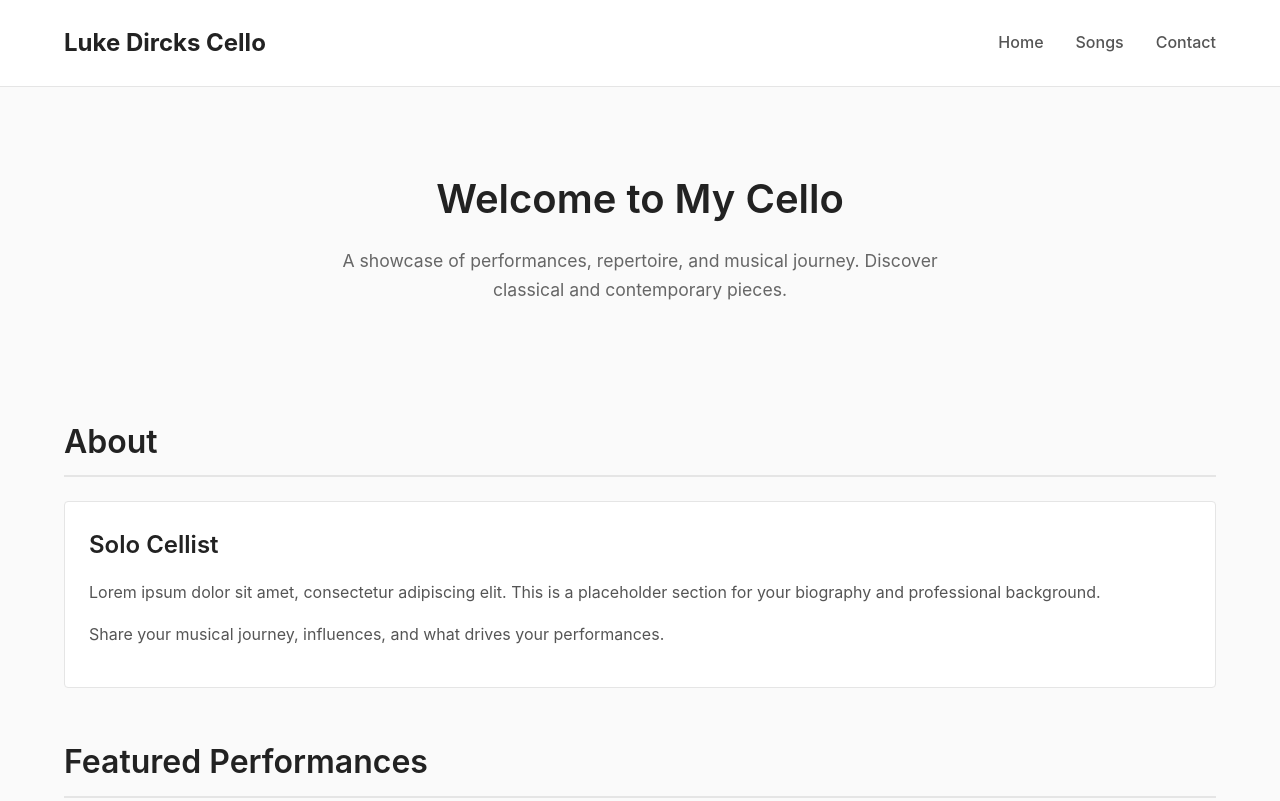
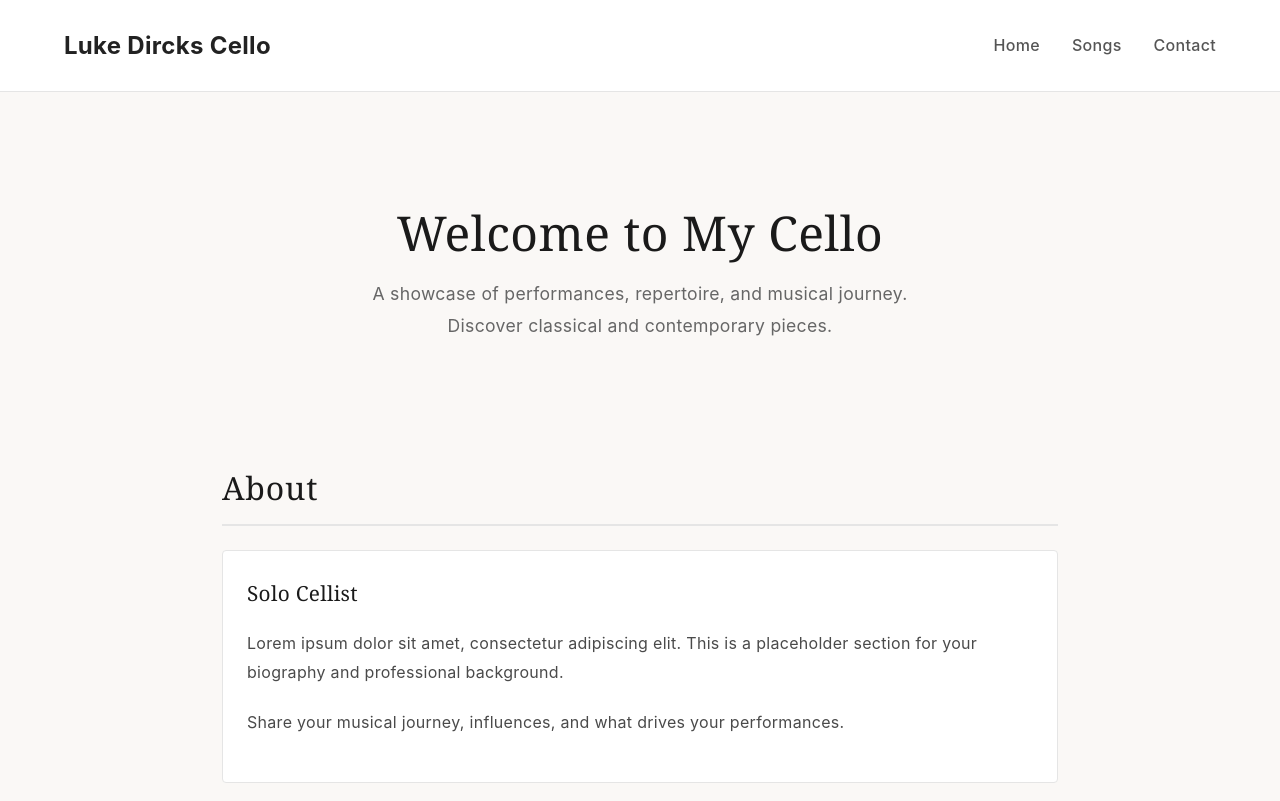
Before and after one commit to lukedircks/lukedirckscello, a plain HTML site: page index.html in a window 1280 px wide. Shown: the top 801 px of the page. Drawn offline with Linux system fonts and the light colour scheme.

Commit message:
beautify

```diff
--- a/css/styles.css
+++ b/css/styles.css
@@ -1,5 +1,6 @@
 /* ==========================================
    Cello Musician Portfolio - Stylesheet
+   Elegant, Timeless Aesthetic
    ========================================== */
 
 /* Reset and Base Styles */
@@ -14,34 +15,46 @@ html {
 }
 
 body {
-  font-family: -apple-system, BlinkMacSystemFont, 'Segoe UI', Roboto, Oxygen, Ubuntu, Cantarell, sans-serif;
-  line-height: 1.6;
-  color: #333;
-  background-color: #fafafa;
+  font-family: -apple-system, BlinkMacSystemFont, 'Segoe UI', 'Helvetica Neue', sans-serif;
+  line-height: 1.8;
+  color: #3a3a3a;
+  background-color: #faf8f6;
+  letter-spacing: 0.3px;
 }
 
 /* Typography */
 h1, h2, h3, h4, h5, h6 {
-  margin-bottom: 1rem;
-  color: #222;
-  font-weight: 600;
+  font-family: 'Georgia', serif;
+  margin-bottom: 1.5rem;
+  color: #1a1a1a;
+  font-weight: 400;
+  letter-spacing: 0.5px;
 }
 
 h1 {
-  font-size: 2.5rem;
+  font-size: 3rem;
+  line-height: 1.2;
+  font-weight: 400;
 }
 
 h2 {
   font-size: 2rem;
+  margin-bottom: 2rem;
+  font-weight: 400;
+  letter-spacing: 0.8px;
 }
 
 h3 {
-  font-size: 1.5rem;
+  font-size: 1.3rem;
+  margin-bottom: 1rem;
+  font-weight: 400;
+  letter-spacing: 0.3px;
 }
 
 p {
-  margin-bottom: 1rem;
-  color: #555;
+  margin-bottom: 1.25rem;
+  color: #4a4a4a;
+  line-height: 1.85;
 }
 
 /* Layout */
@@ -53,10 +66,10 @@ body {
 
 main {
   flex: 1;
-  max-width: 1200px;
+  max-width: 900px;
   width: 100%;
   margin: 0 auto;
-  padding: 2rem 1.5rem;
+  padding: 4rem 2rem 3rem;
 }
 
 /* Header and Navigation */
```
